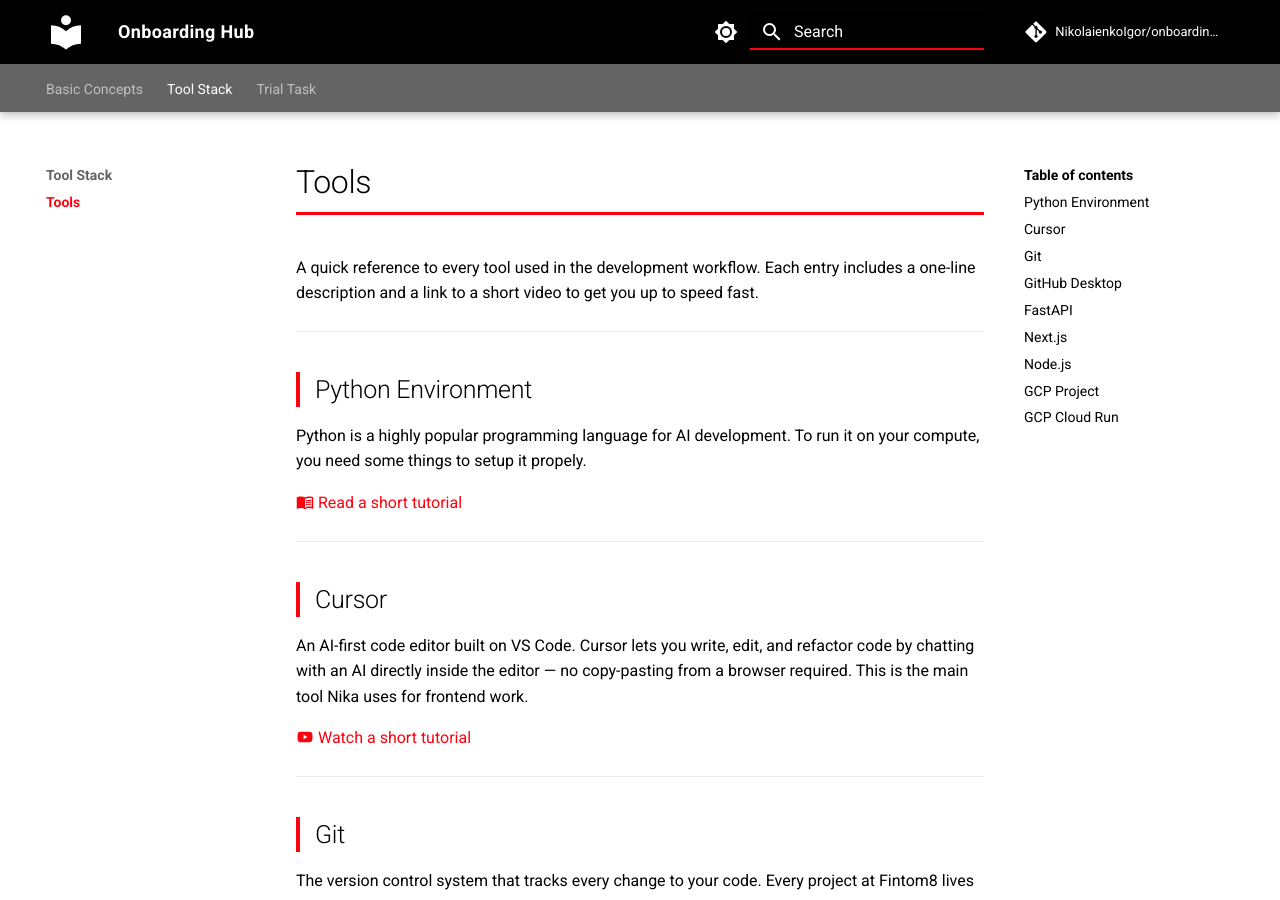
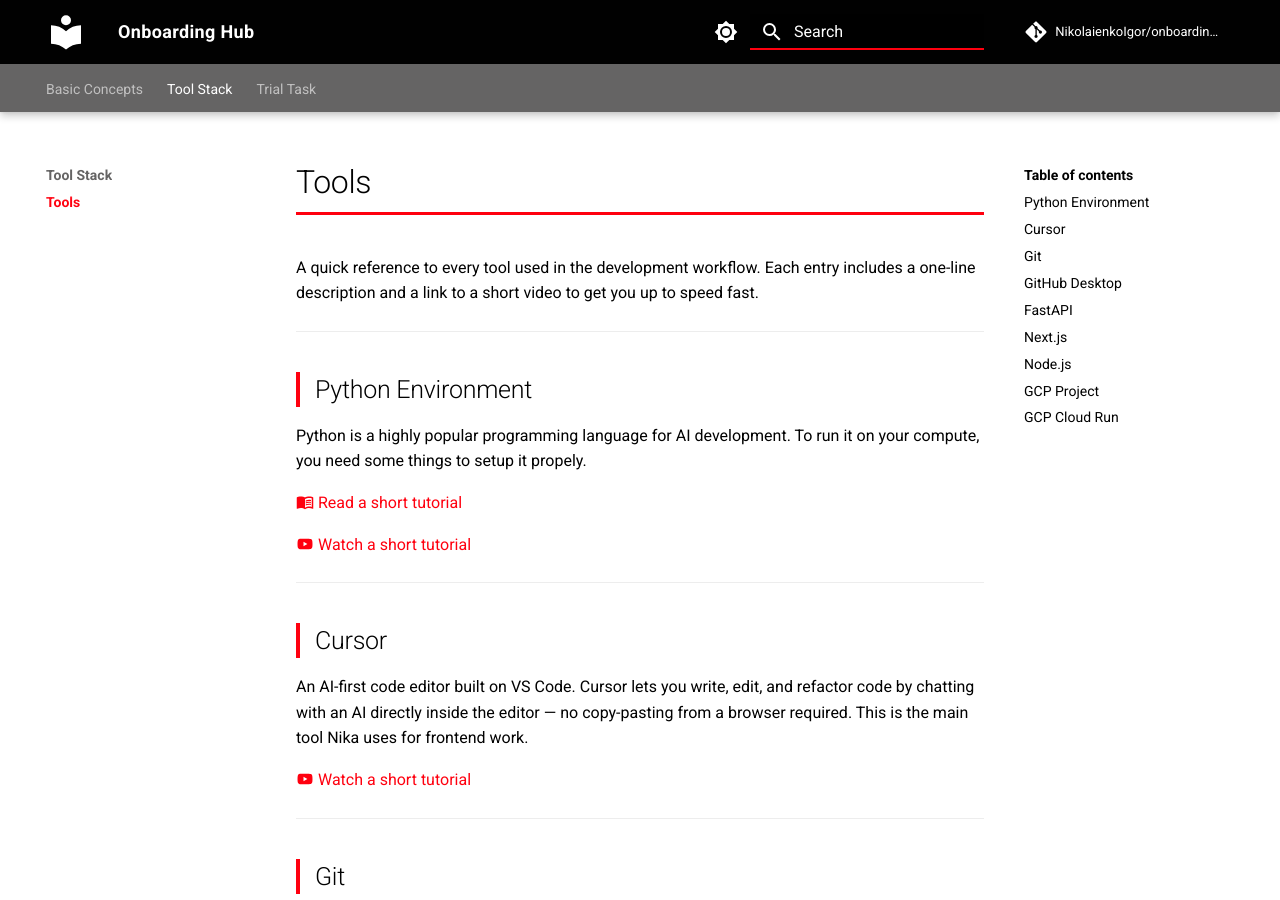
Before and after one commit to NikolaienkoIgor/onboarding_repo, an MkDocs documentation site: the page built from docs/development/tools.md, in a window 1280 px wide and 900 px high. Built offline with MkDocs 1.6.1 and Material for MkDocs 9.7.7, drawn with Linux system fonts in a browser that asks for light colours; comment, search, counter and statistics services are not loaded.

Commit message:
Update tools.md

```diff
--- a/docs/development/tools.md
+++ b/docs/development/tools.md
@@ -9,6 +9,8 @@
 Python is a highly popular programming language for AI development. To run it on your compute, you need some things to setup it propely.
 
 [:material-book-open-variant: Read a short tutorial](python-basics.md)
+
+[:material-youtube: Watch a short tutorial](https://www.youtube.com/watch?v=mP0H_vOweBY&t=2s)
 
 ---
 
```
